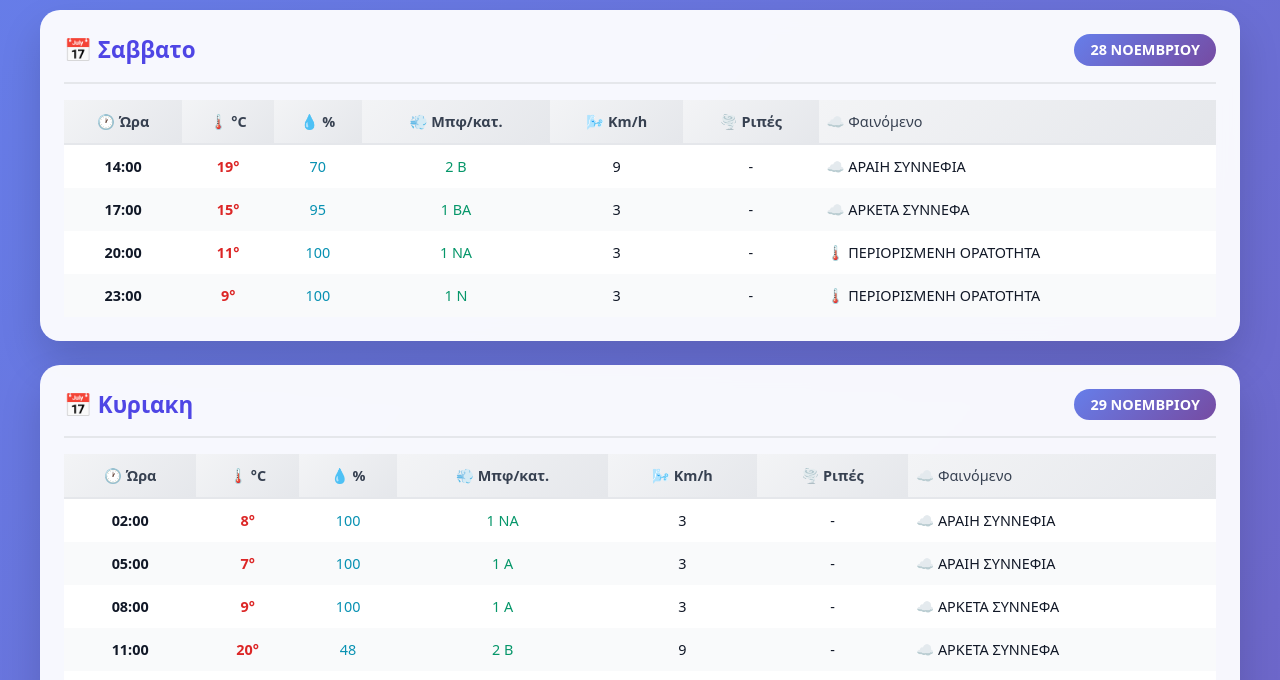
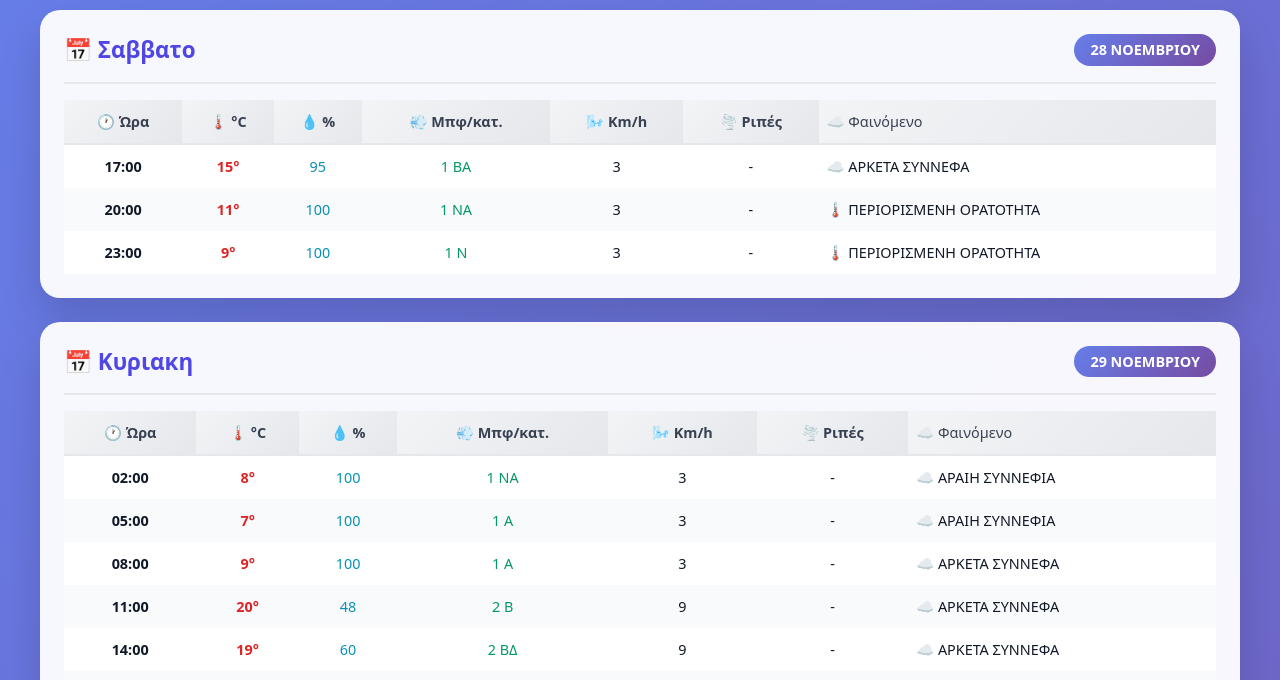
Before and after one commit to vtripolitakis/weatherchq, a plain HTML site: page index.html in a window 1280 px wide. Shown: the part 120-800 px from the top of the page. Drawn offline with Linux system fonts and the light colour scheme.

Commit message:
deploy: e66a58c39bb7333c1ae4571e96f2eb6f4a547b22

```diff
--- a/index.html
+++ b/index.html
@@ -96,7 +96,6 @@ tbody tr:hover { background: #eef2ff; }
 <table>
 <thead><tr><th>🕐 Ώρα</th><th>🌡️ °C</th><th>💧 %</th><th>💨 Μπφ/κατ.</th><th>🌬️ Km/h</th><th>🌪️ Ριπές</th><th class='condition'>☁️ Φαινόμενο</th></tr></thead>
 <tbody>
-<tr><td><strong>14:00</strong></td><td class='temp'>19°</td><td class='humidity'>70</td><td class='wind'>2 B</td><td>9</td><td>-</td><td class='condition'>☁️ ΑΡΑΙΗ ΣΥΝΝΕΦΙΑ</td></tr>
 <tr><td><strong>17:00</strong></td><td class='temp'>15°</td><td class='humidity'>95</td><td class='wind'>1 BA</td><td>3</td><td>-</td><td class='condition'>☁️ ΑΡΚΕΤΑ ΣΥΝΝΕΦΑ</td></tr>
 <tr><td><strong>20:00</strong></td><td class='temp'>11°</td><td class='humidity'>100</td><td class='wind'>1 NA</td><td>3</td><td>-</td><td class='condition'>🌡️ ΠΕΡΙΟΡΙΣΜΕΝΗ ΟΡΑΤΟΤΗΤΑ</td></tr>
 <tr><td><strong>23:00</strong></td><td class='temp'>9°</td><td class='humidity'>100</td><td class='wind'>1 N</td><td>3</td><td>-</td><td class='condition'>🌡️ ΠΕΡΙΟΡΙΣΜΕΝΗ ΟΡΑΤΟΤΗΤΑ</td></tr>
```
